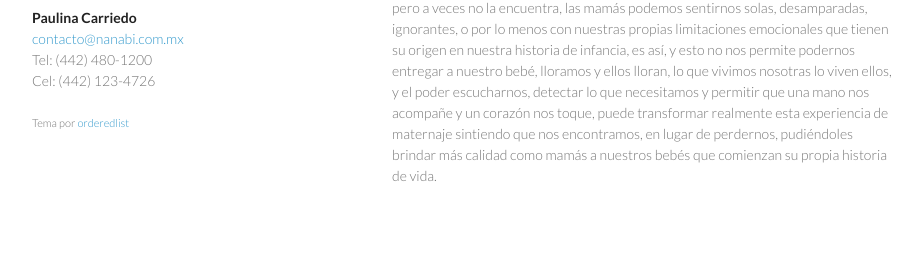
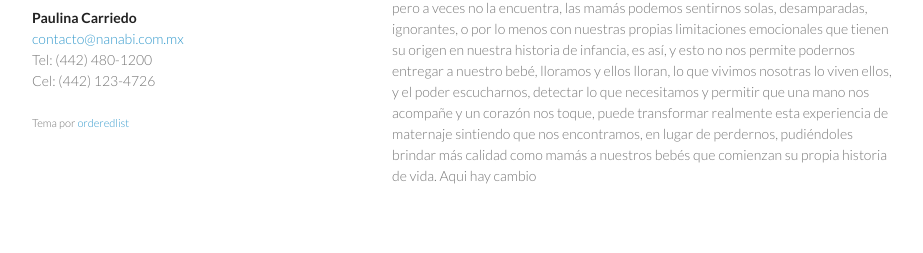
Before and after one commit to fcarriedo/nanabi, a Jekyll site: the page built from index.md, in a window 1280 px wide. Shown: the part 698-951 px from the top of the page, without its empty margins (178-1101 px from the left). Built offline with Jekyll 4.4.1, drawn with Linux system fonts in a browser that asks for light colours; Markdown is read by kramdown in place of the engine named in the settings; some of the changed text lies outside the part shown.

Commit message:
Agregue otro cambio

```diff
--- a/index.md
+++ b/index.md
@@ -4,4 +4,4 @@
 
 ![nanabi](/assets/images/inicio-nanabi.jpg)
 
-Cuando el bebé acude a nuestro encuentro al nacer cree que encontrará a mamá disponible todo el tiempo dándole lo que él necesita como era en el vientre materno, pero a veces no la encuentra, las mamás podemos sentirnos solas, desamparadas, ignorantes, o por lo menos con nuestras propias limitaciones emocionales que tienen su origen en nuestra historia de infancia, es así, y esto no nos permite podernos entregar a nuestro bebé,  lloramos y ellos lloran, lo que vivimos nosotras lo viven ellos, y el poder escucharnos, detectar lo que necesitamos y permitir que una mano nos acompañe y un corazón nos toque,  puede transformar realmente esta experiencia de maternaje sintiendo que nos encontramos, en lugar de perdernos, pudiéndoles brindar más calidad como mamás a nuestros bebés que comienzan su propia historia de vida.
+Cuando el bebé acude a nuestro encuentro al nacer cree que encontrará a mamá disponible todo el tiempo dándole lo que él necesita como era en el vientre materno, pero a veces no la encuentra, las mamás podemos sentirnos solas, desamparadas, ignorantes, o por lo menos con nuestras propias limitaciones emocionales que tienen su origen en nuestra historia de infancia, es así, y esto no nos permite podernos entregar a nuestro bebé,  lloramos y ellos lloran, lo que vivimos nosotras lo viven ellos, y el poder escucharnos, detectar lo que necesitamos y permitir que una mano nos acompañe y un corazón nos toque,  puede transformar realmente esta experiencia de maternaje sintiendo que nos encontramos, en lugar de perdernos, pudiéndoles brindar más calidad como mamás a nuestros bebés que comienzan su propia historia de vida. Aqui hay cambio
```
